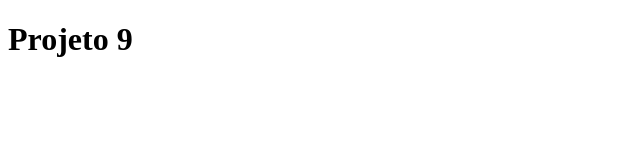
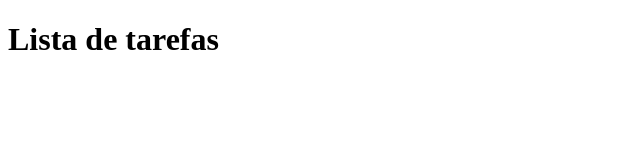
Before and after one commit to aarthurbf/projeto9webdev, a plain HTML site: page index.html in a window 1280 px wide. Shown: the whole page, without its empty margins (0-640 px from the left). Drawn offline with Linux system fonts and the light colour scheme.

Commit message:
Criando o titulo

```diff
--- a/index.html
+++ b/index.html
@@ -7,7 +7,7 @@
     <title>Projeto 9 WD</title>
 </head>
 <body>
-    <h1>Projeto 9</h1>
+    <h1>Lista de tarefas</h1>
 
     <script src="./assets/javascript/script.js"></script>
 </body>
```
